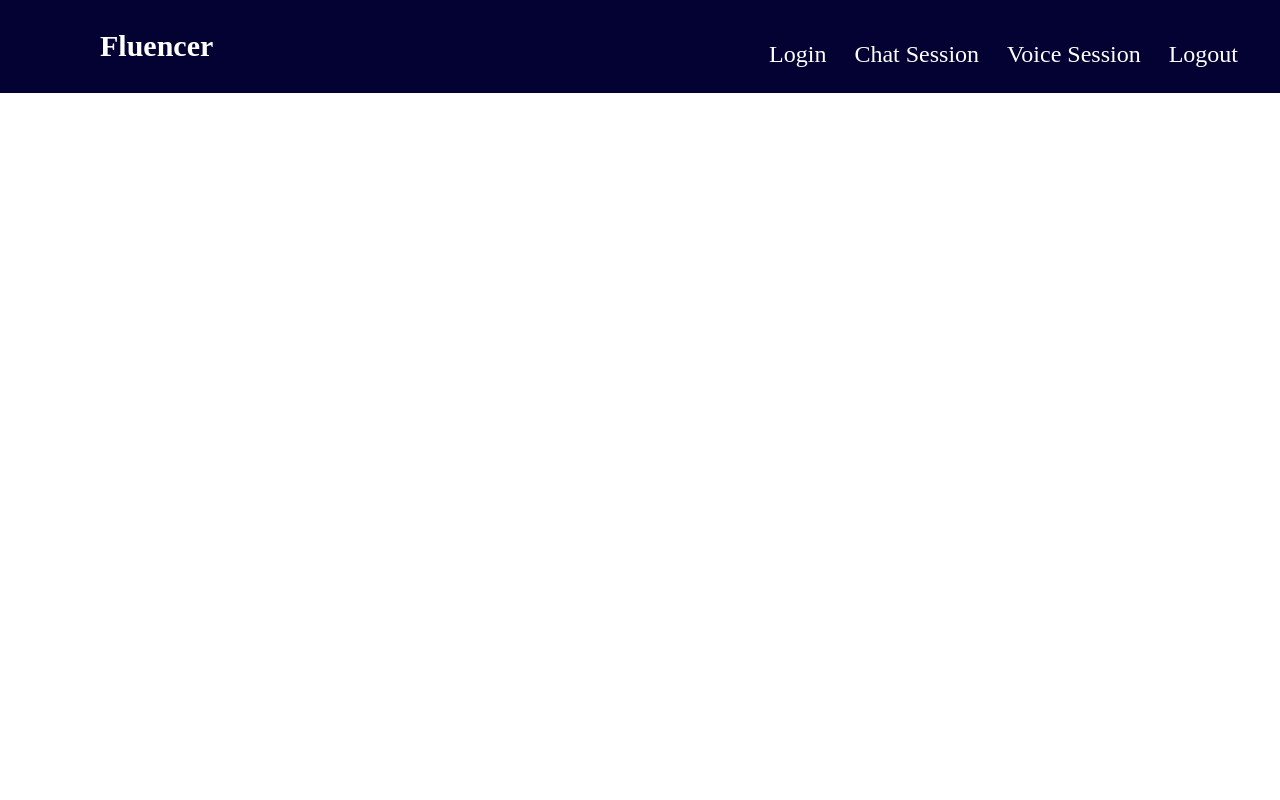
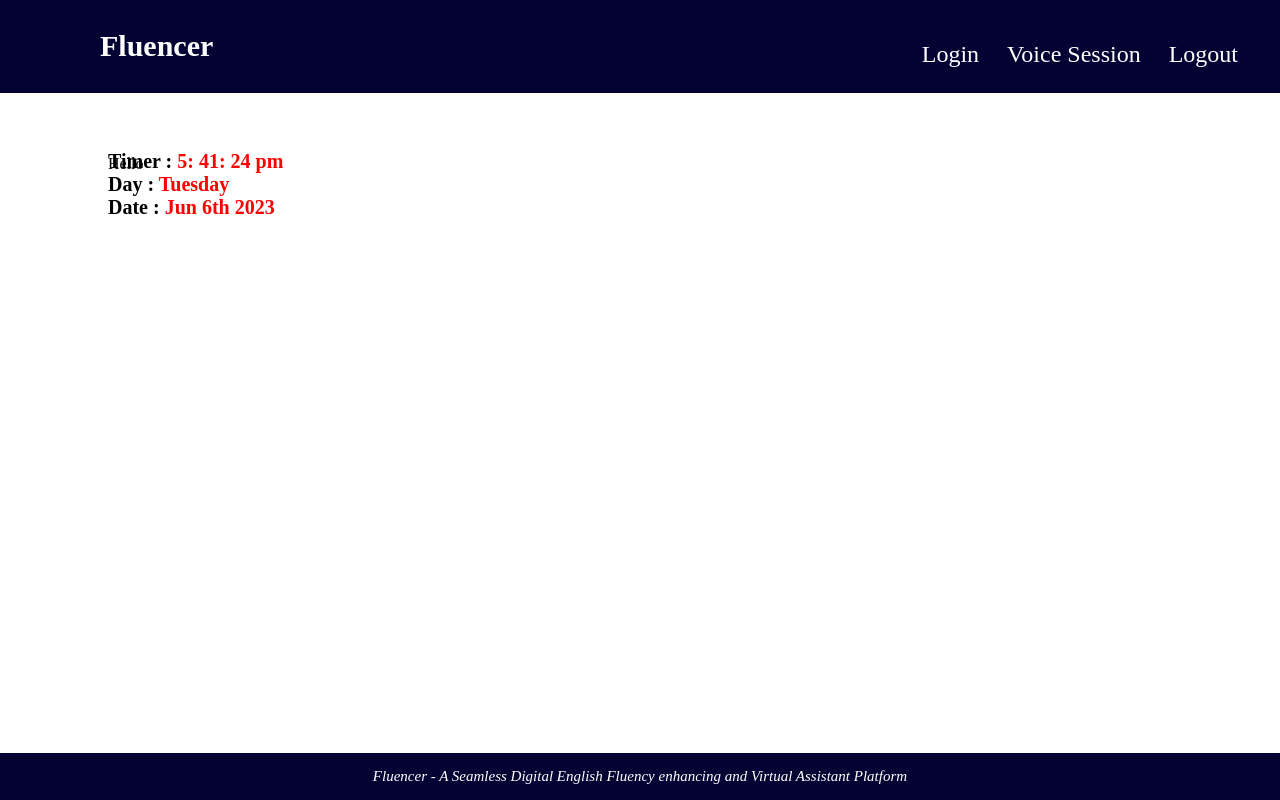
Before and after one commit to sushilbhattarai45/voicepet, a React (Vite) app in the folder interviewpet/: page /chat in a window 1280 px wide. Built offline with nearby package versions, Linux system fonts and the light colour scheme; no server answers.

Commit message:
finished

```diff
--- /dev/null
+++ b/interviewpet/src/components/chat.jsx
@@ -0,0 +1,301 @@
+import React, { useEffect } from "react";
+import SpeechRecognition, {
+  useSpeechRecognition,
+  resetTranscript,
+  browserSupportsSpeechRecognition,
+} from "react-speech-recognition";
+import moment from "moment/moment";
+import axios from "axios";
+import { Link } from "react-router-dom";
+import { account, database } from "../sdk/appwrite.jsx";
+import { ID } from "appwrite";
+import { useTime } from "react-timer-hook";
+import toast, { Toaster } from "react-hot-toast";
+
+function Chat() {
+  const [email, setEmail] = React.useState("");
+  useEffect(() => {
+    getCurrentUser();
+    checkAuth(email);
+  }, []);
+
+  const getCurrentUser = async () => {
+    try {
+      const data = await account.get();
+
+      if (data) {
+        setEmail(data.email);
+      }
+    } catch (error) {
+      console.log(error);
+    }
+  };
+  const checkAuth = async () => {
+    if (email == null) {
+      window.location.href = "/auth";
+    }
+  };
+  const { seconds, minutes, hours, ampm } = useTime({ format: "12-hour" });
+  const [isStarted, setIsStarted] = React.useState(false);
+  const [mainImg, setMainImg] = React.useState(false);
+  const [session_id, setSession_id] = React.useState();
+  const [lastqn, setLastqn] = React.useState([
+    {
+      qn: "",
+      ans: "",
+    },
+  ]);
+  async function getData() {
+    let questions = transcript;
+
+    if (!browserSupportsSpeechRecognition) {
+      return <span>Browser doesn't support speech recognition.</span>;
+    }
+
+    query(questions, lastqn);
+  }
+
+  async function query(questions, lastqn) {
+    if (lastqn != null && lastqn.length > 0) {
+      for (let i = 0; i < lastqn.length; i++) {
+        questions =
+          "The previous context was " +
+          lastqn[i].qn +
+          " and the answer was " +
+          lastqn[i].ans +
+          " .  Now answer this " +
+          questions;
+      }
+    }
+    console.log(questions);
+    const options = {
+      method: "POST",
+      url: "https://chatgpt-gpt-3-5.p.rapidapi.com/ask",
+      headers: {
+        "content-type": "application/json",
+        "X-RapidAPI-Key": "699ea8e4admsha947a620bc04ad1p16131ajsncd08755dae31",
+        "X-RapidAPI-Host": "chatgpt-gpt-3-5.p.rapidapi.com",
+      },
+      data: {
+        query:
+          " My last question was " +
+          lastqn +
+          ". Answer this question  " +
+          questions,
+      },
+    };
+
+    try {
+      const response = await axios.request(options);
+      console.log(response.data.response);
+
+      if (!response.data.response) {
+        query(transcript);
+      } else {
+        resetTranscript();
+
+        // let utterance = new SpeechSynthesisUtterance(response.data.response);
+        setMainImg(true);
+        // speechSynthesis.speak(utterance);
+        lastqn.push({ qn: transcript, ans: response.data.response });
+        uploadData(response.data.response);
+        await new Promise((resolve) => setTimeout(resolve, 5000)); // 3 sec
+        console.log(2);
+        setMainImg(false);
+      }
+    } catch (error) {
+      console.error(error);
+    }
+  }
+  async function uploadData(ans) {
+    const data = await account.get();
+    const promise = database.createDocument(
+      "64807d7325103770a222",
+      "64807d872f22ce9d0c9a",
+      ID.unique(),
+      {
+        session_id: session_id,
+        user_id: data.$id,
+        qn: transcript,
+        ans: ans,
+        doc: "Jun 8, 2023, 11:47",
+      }
+    );
+    promise.then(
+      function (response) {
+        console.log("successs");
+        console.log(response); // Success
+      },
+      function (error) {
+        console.log(error); // Failure
+      }
+    );
+  }
+  // async function query(questions) {
+  //   const encodedParams = new URLSearchParams();
+  //   encodedParams.set("in", questions);
+  //   encodedParams.set("op", "in");
+  //   encodedParams.set("cbot", "1");
+  //   encodedParams.set("SessionID", "RapidAPI1");
+  //   encodedParams.set("cbid", "1");
+  //   encodedParams.set("key", "RHMN5hnQ4wTYZBGCF3dfxzypt68rVP");
+  //   encodedParams.set("ChatSource", "RapidAPI");
+  //   encodedParams.set("duration", "1");
+  //   encodedParams.set("botkey", "RapidAPI");
+  //   encodedParams.set("botid", "1");
+  //   encodedParams.set("cbotsessionid", "RapidAPI1");
+
+  //   const options = {
+  //     method: "POST",
+  //     url: "https://robomatic-ai.p.rapidapi.com/api",
+  //     headers: {
+  //       "content-type": "application/x-www-form-urlencoded",
+  //       "X-RapidAPI-Key": "699ea8e4admsha947a620bc04ad1p16131ajsncd08755dae31",
+  //       "X-RapidAPI-Host": "robomatic-ai.p.rapidapi.com",
+  //     },
+  //     data: encodedParams,
+  //   };
+
+  //   const response = await axios.request(options);
+  //   console.log(response.data.out);
+  //   let utterance = new SpeechSynthesisUtterance(response.data.out);
+  //   speechSynthesis.speak(utterance);
+  // }
+
+  const {
+    transcript,
+    listening,
+    resetTranscript,
+    browserSupportsSpeechRecognition,
+  } = useSpeechRecognition();
+
+  if (!browserSupportsSpeechRecognition) {
+    return <span>Browser doesn't support speech recognition.</span>;
+  }
+
+  return (
+    <>
+      <div
+        style={{
+          margin: 100,
+        }}
+      >
+        <section
+          style={{
+            justifyContent: "center",
+            alignItems: "center",
+            flex: 1,
+            flexDirection: "column",
+          }}
+        >
+          <div
+            style={{
+              flex: 0.4,
+              marginTop: 150,
+            }}
+          >
+            <p
+              style={{
+                fontFamily: "Poppins",
+                fontStyle: "normal",
+                fontWeight: 600,
+                fontSize: "20px",
+              }}
+            >
+              {" "}
+              Timer :
+              <span
+                style={{
+                  color: "red",
+                }}
+              >
+                {" " + hours}:{" " + minutes}:{" " + seconds}{" "}
+                <span
+                  autoCapitalize="true"
+                  style={{
+                    autoCapitalize: "true",
+                  }}
+                >
+                  {" " + ampm}
+                </span>
+              </span>
+            </p>
+            <p
+              style={{
+                marginTop: -20,
+                fontFamily: "Poppins",
+                fontStyle: "normal",
+                fontWeight: 600,
+                fontSize: "20px",
+              }}
+            >
+              Day :{" "}
+              <span
+                style={{
+                  color: "red",
+                }}
+              >
+                {moment().format("dddd")}{" "}
+              </span>
+            </p>
+            <p
+              style={{
+                marginTop: -20,
+
+                fontFamily: "Poppins",
+                fontStyle: "normal",
+                fontWeight: 600,
+                fontSize: "20px",
+              }}
+            >
+              Date :{" "}
+              <span
+                style={{
+                  color: "red",
+                }}
+              >
+                {moment().format("MMM Do YYYY")}
+              </span>
+            </p>
+          </div>
+          <div
+            style={{
+              flex: 1,
+              display: "flex",
+              marginTop: -100,
+            }}
+          >
+            <p>Hello</p>
+          </div>
+        </section>
+
+        <div
+          style={{
+            display: "flex",
+            left: 0,
+            justifyContent: "center",
+            position: "absolute",
+            bottom: "0px",
+            backgroundColor: "#030232",
+            width: "100%",
+          }}
+        >
+          <p
+            style={{
+              fontFamily: "Poppins",
+
+              fontStyle: "italic",
+              fontWeight: 300,
+              fontSize: "15px",
+              color: "white",
+            }}
+          >
+            Fluencer - A Seamless Digital English Fluency enhancing and Virtual
+            Assistant Platform
+          </p>
+        </div>
+      </div>
+    </>
+  );
+}
+export default Chat;
--- a/interviewpet/src/components/navbar.jsx
+++ b/interviewpet/src/components/navbar.jsx
@@ -39,6 +39,7 @@ function NavBar() {
             {" "}
             <p
               style={{
+                cursor: "pointer",
                 display: "flex",
                 color: "white",
                 position: "absolute",
@@ -79,7 +80,7 @@ function NavBar() {
               </li>
             </Link>
             {/* <Link"> */}{" "}
-            <li
+            {/* <li
               onClick={() => {
                 alert("Chat Session is not available but comming soon");
               }}
@@ -90,7 +91,7 @@ function NavBar() {
             >
               {" "}
               Chat Session
-            </li>
+            </li> */}
             {/* </Link> */}
             {email ? (
               <>
--- a/interviewpet/src/main.jsx
+++ b/interviewpet/src/main.jsx
@@ -12,6 +12,7 @@ import { BrowserRouter, Routes, Route } from "react-router-dom";
 import NavBar from "./components/navbar.jsx";
 import Interview from "./components/interview.jsx";
 import Landing from "./components/landing.jsx";
+import Chat from "./components/chat.jsx";
 ReactDOM.createRoot(document.getElementById("root")).render(
   <BrowserRouter>
     <NavBar />
@@ -19,6 +20,7 @@ ReactDOM.createRoot(document.getElementById("root")).render(
       <Route path="/auth" element={<Auth />} />
       <Route path="/" element={<Landing />} />
       <Route path="/home" element={<Home />} />
+      <Route path="/chat" element={<Chat />} />
 
       <Route path="/interview" element={<Interview />} />
     </Routes>
```
